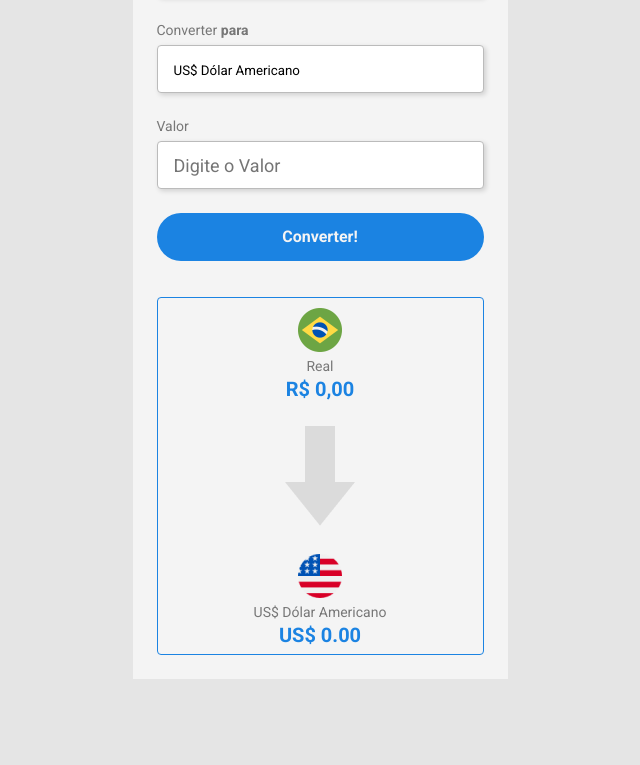
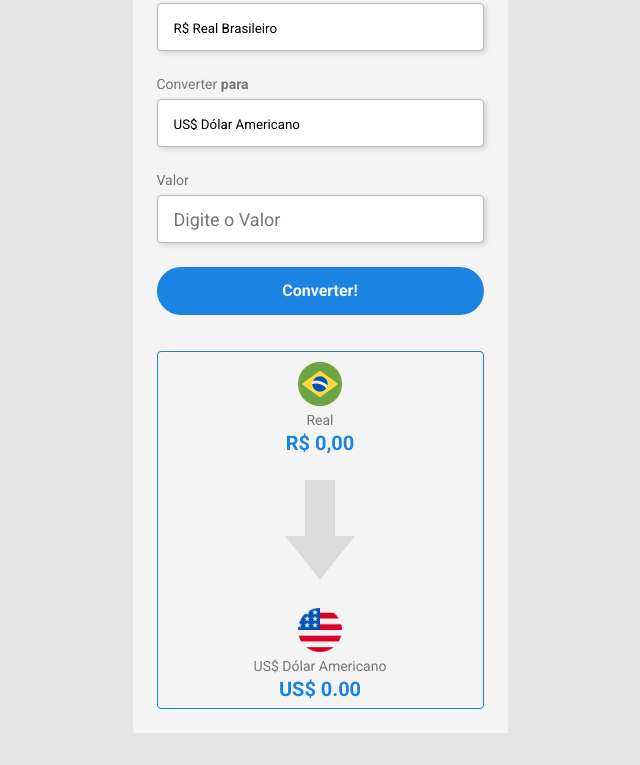
Before and after one commit to jvitorgodoy92/Conversor, a plain HTML site: page index.html in a window 1280 px wide. Shown: the part 143-908 px from the top of the page, without its empty margins (320-960 px from the left). Before the commit the page ends 822 px from the top, so only its background shows below. Drawn offline with Linux system fonts and the light colour scheme.

Commit message:
Alteração no margin do body

```diff
--- a/style.css
+++ b/style.css
@@ -12,7 +12,7 @@ body{
     justify-content: center;
     display: flex;
     align-items: center;
-    height: 100vh;
+    margin: 2rem;
 }
 header{
     background-color: #1B83E2;
```
